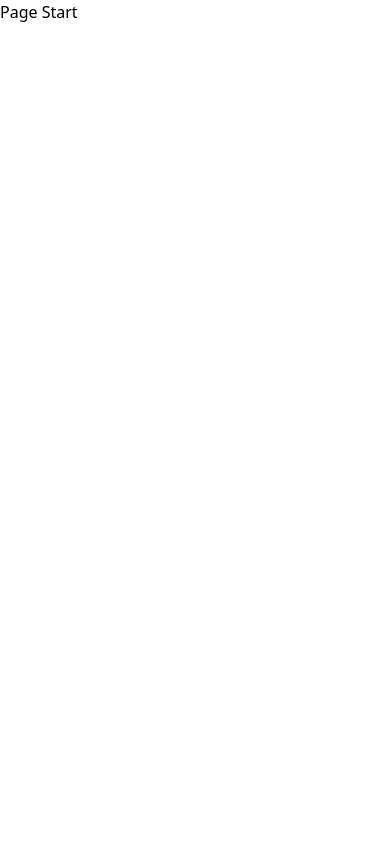
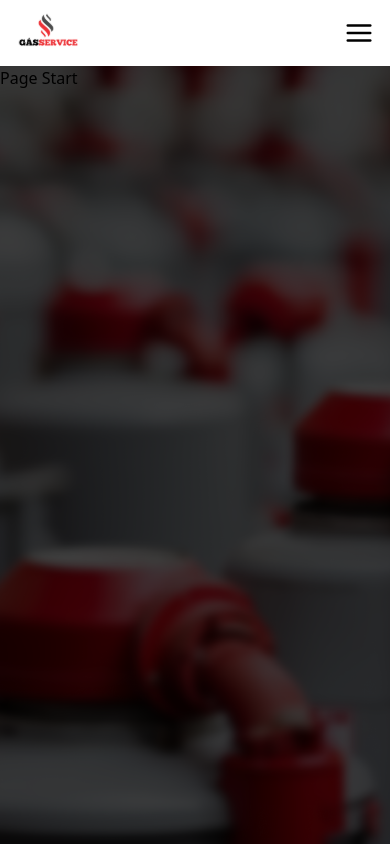
Before and after one commit to oMatheus-Farias/gasservice, a React (Vite) app: page /start in a window 390 px wide. Built offline with nearby package versions, Linux system fonts and the light colour scheme.

Commit message:
feat: adiciona componente HeaderMobile

```diff
--- /dev/null
+++ b/src/components/headerMobile/index.tsx
@@ -0,0 +1,17 @@
+import logoImage01 from '../../assets/logo1.svg';
+import { FiMenu } from "react-icons/fi";
+
+export default function HeaderMobile(){
+  return(
+    <header className='w-full bg-whiteColor flex items-center justify-between pl-3 pr-4' >
+      <img
+        src={ logoImage01 }
+        alt='Logo Gás Service'
+      />
+
+      <button>
+        <FiMenu size={30} color='#000' />
+      </button>
+    </header>
+  );
+};
--- a/src/pages/login/index.tsx
+++ b/src/pages/login/index.tsx
@@ -2,7 +2,7 @@ import { useContext } from 'react';
 import { AuthContext } from '../../context/authContext';
 
 import { Link } from 'react-router-dom';
-import logoImage01 from '../../assets/logo2.svg';
+import logoImage02 from '../../assets/logo2.svg';
 import Input from '../../components/Input';
 
 import { useForm } from 'react-hook-form';
@@ -36,7 +36,7 @@ export default function Login(){
       <section className='w-full min-h-screen flex flex-col justify-center items-center lg:flex-row lg:max-w-[63.7em]' >
         <div className="w-full bg-bgImage bg-cover bg-center flex flex-col items-center rounded-t lg:px-5 lg:pb-[7.87em] lg:rounded-t-none lg:rounded-l" >
           <img
-            src={ logoImage01 }
+            src={ logoImage02 }
             alt='Logo Gas Service Company'
             className='mt-4 rounded-sm'
           />
--- a/src/pages/register/index.tsx
+++ b/src/pages/register/index.tsx
@@ -2,7 +2,7 @@ import { useContext } from 'react';
 import { AuthContext } from '../../context/authContext';
 
 import { Link } from 'react-router-dom';
-import logoImage01 from '../../assets/logo2.svg';
+import logoImage02 from '../../assets/logo2.svg';
 import Input from '../../components/Input';
 
 import { useForm } from 'react-hook-form';
@@ -38,7 +38,7 @@ export default function Register(){
       <section className='w-full min-h-screen flex flex-col justify-center items-center lg:flex-row lg:max-w-[63.7em]' >
         <div className="w-full bg-bgImage bg-cover bg-center flex flex-col items-center rounded-t lg:px-5 lg:pb-[7.87em] lg:rounded-t-none lg:rounded-l" >
           <img
-            src={ logoImage01 }
+            src={ logoImage02 }
             alt='Logo Gas Service Company'
             className='mt-4 rounded-sm'
           />
--- a/src/pages/start/index.tsx
+++ b/src/pages/start/index.tsx
@@ -1,6 +1,10 @@
+import HeaderMobile from "../../components/headerMobile";
+
 export default function Start(){
   return(
-    <div>
+    <div className="bg-bgImage bg-cover bg-center w-full min-h-screen" >
+      <HeaderMobile/>
+
       <h1>Page Start</h1>
     </div>
   );
```
